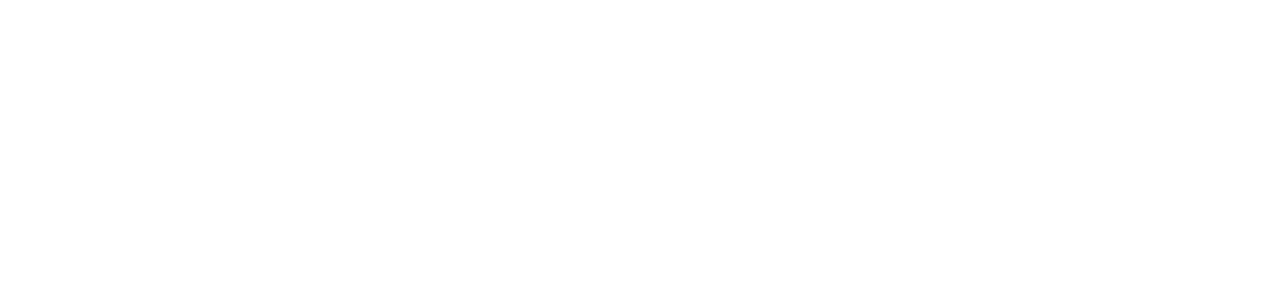
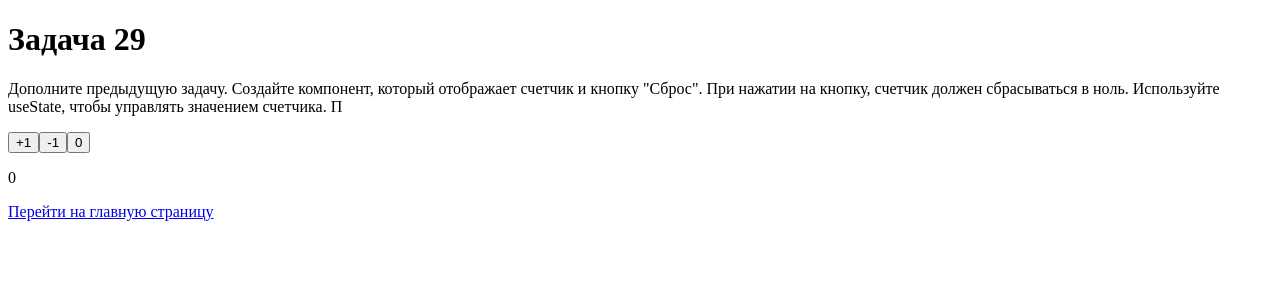
Before and after one commit to ArinaBogan/react-tasks, a React (Create React App) app in the folder react-tasks/: page /task29 in a window 1280 px wide. Before the commit this address had no page. Shown: the top 300 px of the page. Built offline with nearby package versions, Linux system fonts and the light colour scheme.

Commit message:
added react_tasks

```diff
--- a/react-tasks/src/App.js
+++ b/react-tasks/src/App.js
@@ -23,6 +23,8 @@
 import Task26 from './Page/Task26/Task26';
 import Task27 from './Page/Task27/Task27';
 import Task28 from './Page/Task28/Task28';
+import Task29 from './Page/Task29/Task29';
+import Task30 from './Page/Task30/Task30';
 
 function App() {
   return (
@@ -52,6 +54,8 @@
         <Route path='/task26' element={<Task26></Task26>}></Route>
         <Route path='/task27' element={<Task27></Task27>}></Route>
         <Route path='/task28' element={<Task28></Task28>}></Route>
+        <Route path='/task29' element={<Task29></Task29>}></Route>
+        <Route path='/task30' element={<Task30></Task30>}></Route>
 
       </Routes>
     </>
--- a/react-tasks/src/Page/Home/Home.js
+++ b/react-tasks/src/Page/Home/Home.js
@@ -26,6 +26,8 @@
         <p><Link to='/task26'>Задача 26</Link> </p>
         <p><Link to='/task27'>Задача 27</Link> </p>
         <p><Link to='/task28'>Задача 28</Link> </p>
+        <p><Link to='/task29'>Задача 29</Link> </p>
+        <p><Link to='/task30'>Задача 30</Link> </p>
 
     </>);
 }
--- /dev/null
+++ b/react-tasks/src/Page/Task29/Task29.js
@@ -0,0 +1,35 @@
+import { Link } from 'react-router-dom';
+import { useState } from 'react';
+
+function Task29() {
+    const [num, setNum] = useState(0);
+
+    function changeStatePlus() {
+        setNum(num + 1);
+    }
+    function changeStateMinus() {
+        setNum(num - 1);
+    };
+    function changeStateNull() {
+        setNum(0)
+    };
+
+    return (
+        <>
+            <h1>Задача 29</h1>
+            <p>Дополните предыдущую задачу. Создайте компонент, который отображает
+                счетчик и кнопку "Сброс". При нажатии на кнопку, счетчик должен сбрасываться в
+                ноль. Используйте useState, чтобы управлять значением счетчика. П
+            </p>
+
+            <button onClick={changeStatePlus}>+1</button>
+            <button onClick={changeStateMinus}>-1</button>
+            <button onClick={changeStateNull}>0</button>
+
+            <p>{num}</p>
+
+            <p><Link to='/'>Перейти на главную страницу</Link></p>
+        </>);
+}
+
+export default Task29;
--- /dev/null
+++ b/react-tasks/src/Page/Task30/Task30.js
@@ -0,0 +1,20 @@
+import { Link } from 'react-router-dom';
+import { useState } from 'react';
+
+function Task30() {
+
+
+    return (
+        <>
+            <h1>Задача 30</h1>
+            <p>. По клику на кнопку собрать данные из двух input: name, surname. Работать с 1
+                state, первоначальное значение которого. Проверить
+                значения 2 input на пустоту.
+            </p>
+
+
+            <p><Link to='/'>Перейти на главную страницу</Link></p>
+        </>);
+}
+
+export default Task30;
```
